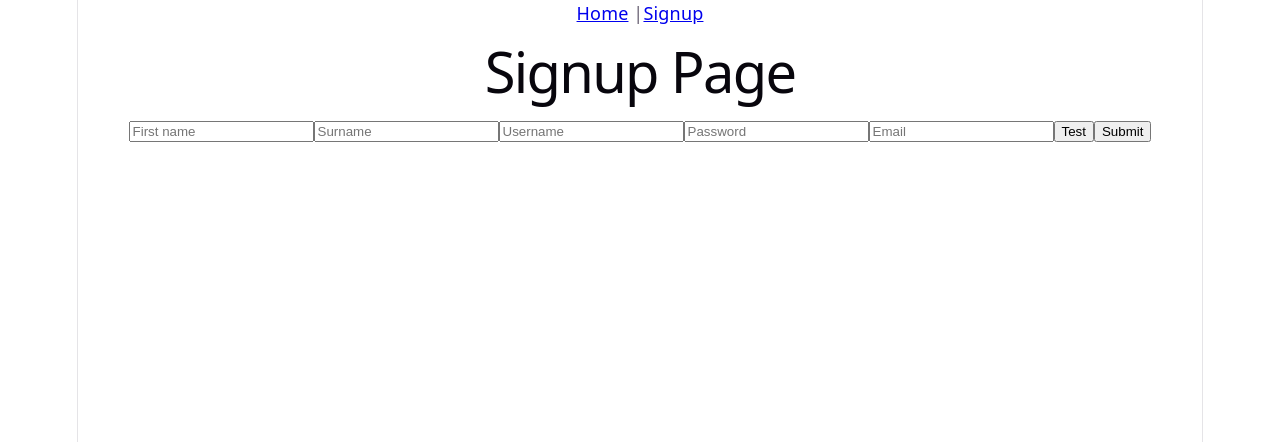
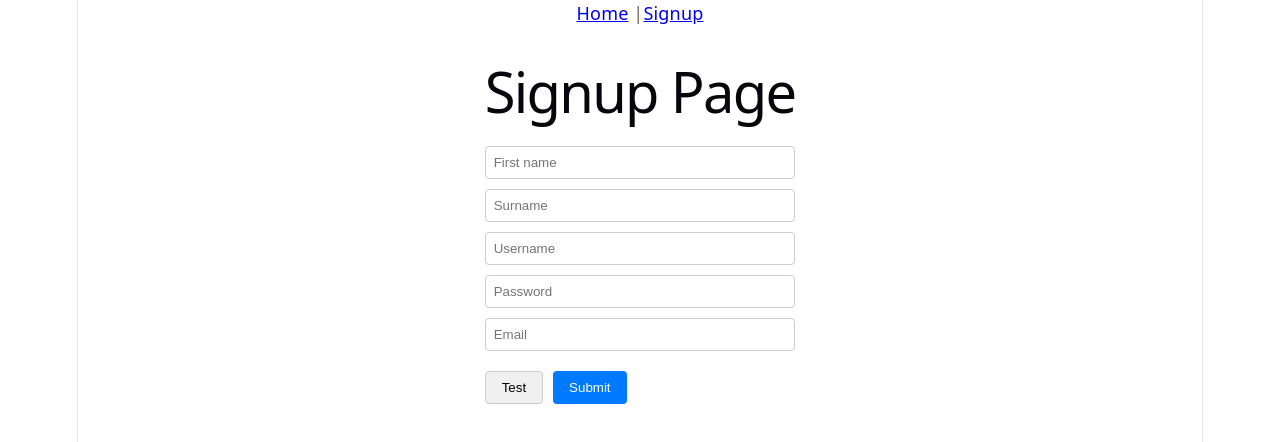
Before and after one commit to arronlaroya123/aptech1-midterm-exam, a React (Vite) app: page /signup in a window 1280 px wide. Shown: the top 442 px of the page. Built offline with nearby package versions, Linux system fonts and the light colour scheme.

Commit message:
Initial ReactJS Setup

```diff
--- a/src/page/Signup.jsx
+++ b/src/page/Signup.jsx
@@ -21,31 +21,36 @@ function Signup() {
 
   const onSubmit = (data) => {
     console.log(data);
-    navigate("/success");
+    localStorage.setItem('userData', JSON.stringify(data));
+    navigate(`/profile/${data.username}`);
   };
 
   return (
-    <form onSubmit={handleSubmit(onSubmit)}>
-      <h1>Signup Page</h1>
+    <div style={{ padding: '20px', maxWidth: '400px', margin: '0 auto' }}>
+      <form onSubmit={handleSubmit(onSubmit)} style={{ display: 'flex', flexDirection: 'column', gap: '10px' }}>
+        <h1>Signup Page</h1>
 
-      <input {...register("firstName", { required: "Required", minLength: { value: 2, message: "Min 2 chars" }, pattern: { value: /^[A-Za-z]+$/, message: "Letters only" } })} placeholder="First name" />
-      {errors.firstName && <p style={{ color: "red" }}>{errors.firstName.message}</p>}
+        <input {...register("firstName", { required: "Required", minLength: { value: 2, message: "Min 2 chars" }, pattern: { value: /^[A-Za-z]+$/, message: "Letters only" } })} placeholder="First name" style={{ padding: '8px', border: '1px solid #ccc', borderRadius: '4px' }} />
+        {errors.firstName && <p style={{ color: "red", fontSize: '14px' }}>{errors.firstName.message}</p>}
 
-      <input {...register("surname", { required: "Required", minLength: { value: 2, message: "Min 2 chars" }, pattern: { value: /^[A-Za-z]+$/, message: "Letters only" } })} placeholder="Surname" />
-      {errors.surname && <p style={{ color: "red" }}>{errors.surname.message}</p>}
+        <input {...register("surname", { required: "Required", minLength: { value: 2, message: "Min 2 chars" }, pattern: { value: /^[A-Za-z]+$/, message: "Letters only" } })} placeholder="Surname" style={{ padding: '8px', border: '1px solid #ccc', borderRadius: '4px' }} />
+        {errors.surname && <p style={{ color: "red", fontSize: '14px' }}>{errors.surname.message}</p>}
 
-      <input {...register("username", { required: "Required", pattern: { value: /^[A-Za-z0-9._-]+$/, message: "Invalid username" } })} placeholder="Username" />
-      {errors.username && <p style={{ color: "red" }}>{errors.username.message}</p>}
+        <input {...register("username", { required: "Required", pattern: { value: /^[A-Za-z0-9._-]+$/, message: "Invalid username" } })} placeholder="Username" style={{ padding: '8px', border: '1px solid #ccc', borderRadius: '4px' }} />
+        {errors.username && <p style={{ color: "red", fontSize: '14px' }}>{errors.username.message}</p>}
 
-      <input type="password" {...register("password", { required: "Required", pattern: { value: /^(?=.*[a-z])(?=.*[A-Z])(?=.*\d)(?=.*[\W_]).{8,16}$/, message: "Invalid password" } })} placeholder="Password" />
-      {errors.password && <p style={{ color: "red" }}>{errors.password.message}</p>}
+        <input type="password" {...register("password", { required: "Required", pattern: { value: /^(?=.*[a-z])(?=.*[A-Z])(?=.*\d)(?=.*[\W_]).{8,16}$/, message: "Invalid password" } })} placeholder="Password" style={{ padding: '8px', border: '1px solid #ccc', borderRadius: '4px' }} />
+        {errors.password && <p style={{ color: "red", fontSize: '14px' }}>{errors.password.message}</p>}
 
-      <input type="email" {...register("email", { required: "Required", pattern: { value: /^[^\s@]+@[^\s@]+\.[^\s@]+$/, message: "Invalid email" } })} placeholder="Email" />
-      {errors.email && <p style={{ color: "red" }}>{errors.email.message}</p>}
+        <input type="email" {...register("email", { required: "Required", pattern: { value: /^[^\s@]+@[^\s@]+\.[^\s@]+$/, message: "Invalid email" } })} placeholder="Email" style={{ padding: '8px', border: '1px solid #ccc', borderRadius: '4px' }} />
+        {errors.email && <p style={{ color: "red", fontSize: '14px' }}>{errors.email.message}</p>}
 
-      <button type="button" onClick={() => console.log("Clicked")}>Test</button>
-      <button type="submit" disabled={Object.keys(errors).length > 0}>Submit</button>
-    </form>
+        <div style={{ display: 'flex', gap: '10px', marginTop: '10px' }}>
+          <button type="button" onClick={() => console.log("Clicked")} style={{ padding: '8px 16px', background: '#f0f0f0', border: '1px solid #ccc', borderRadius: '4px', cursor: 'pointer' }}>Test</button>
+          <button type="submit" disabled={Object.keys(errors).length > 0} style={{ padding: '8px 16px', background: Object.keys(errors).length > 0 ? '#ccc' : '#007bff', color: 'white', border: 'none', borderRadius: '4px', cursor: Object.keys(errors).length > 0 ? 'not-allowed' : 'pointer' }}>Submit</button>
+        </div>
+      </form>
+    </div>
   );
 }
 
--- a/src/page/profile.jsx
+++ b/src/page/profile.jsx
@@ -1,4 +1,5 @@
-import { useParams } from "react-router-dom";
+import { useParams, Link } from "react-router-dom";
+import { useEffect, useState } from "react";
 
 const users = [
   { username: "arron", name: "Arron" },
@@ -7,19 +8,40 @@ const users = [
 
 function Profile() {
   const { username } = useParams();
+  const [userData, setUserData] = useState(null);
+
+  useEffect(() => {
+    const data = localStorage.getItem('userData');
+    if (data) {
+      setUserData(JSON.parse(data));
+    }
+  }, []);
+
   const user = users.find(u => u.username === username);
 
   return (
     <div>
       <h2>Profile</h2>
-      {user ? (
+      {userData ? (
+        <div>
+          <h1>Welcome, {userData.firstName} {userData.surname}!</h1>
+          <p><strong>Username:</strong> {userData.username}</p>
+          <p><strong>Email:</strong> {userData.email}</p>
+          <p><strong>Password:</strong> {userData.password.replace(/./g, '*')}</p>
+        </div>
+      ) : user ? (
         <div>
           <h1>{user.name}</h1>
           <p>Username: {user.username}</p>
         </div>
       ) : (
-        <p>User not found</p>
+        <div>
+          <h1>Welcome!</h1>
+          <p>Username: {username}</p>
+        </div>
       )}
+      <br />
+      <Link to="/">Back to Home</Link>
     </div>
   );
 }
```
Also changed, not shown: 1 other file (tests, documents, lock files or other folders).
